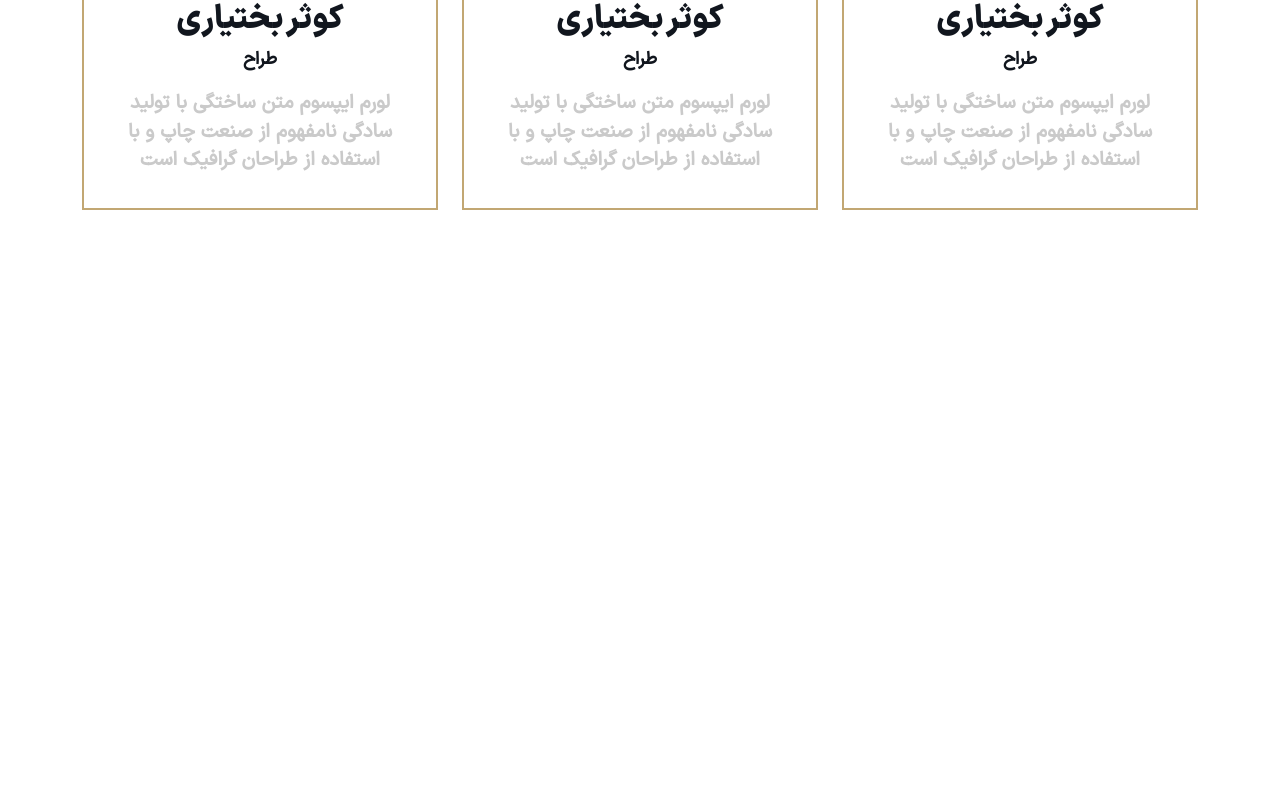
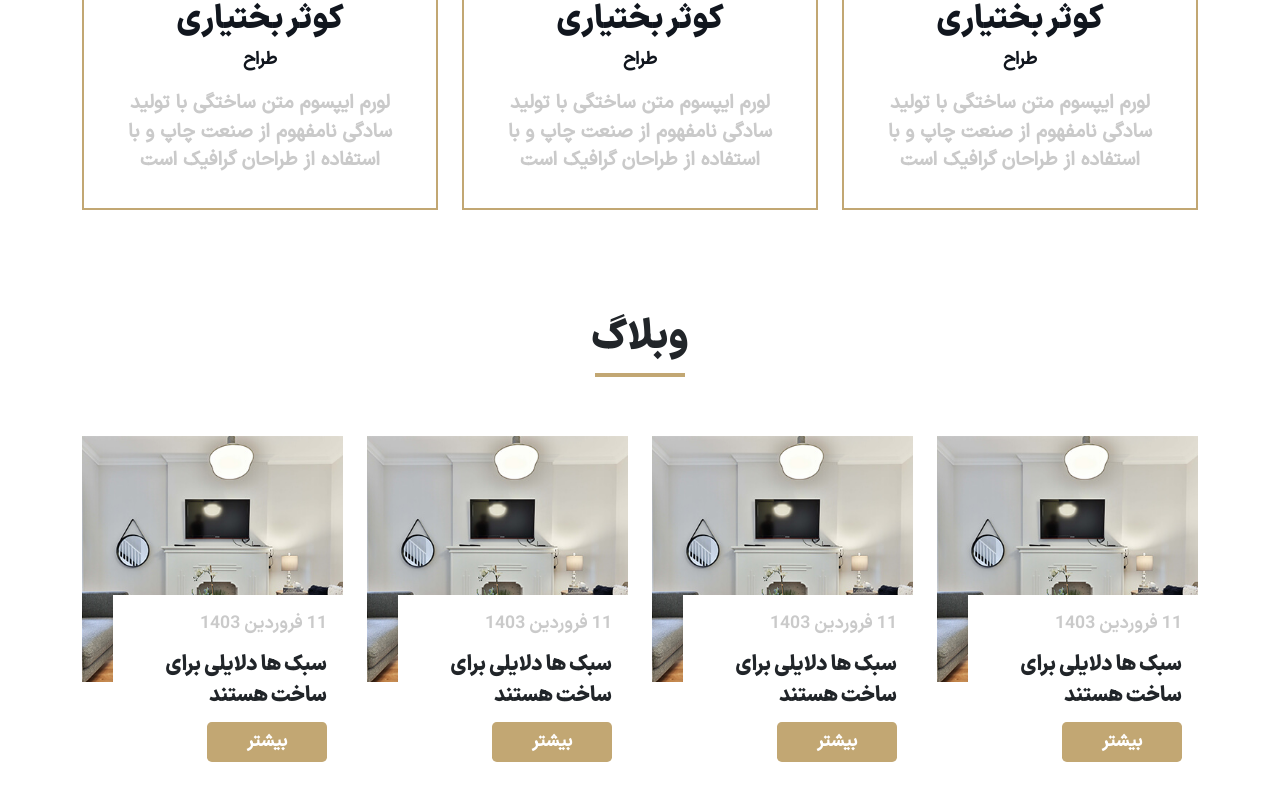
Before and after one commit to mohammadmehdidalvandii/sofast-homeShop, a Next.js app: page / in a window 1280 px wide. Shown: the part 3649-4449 px from the top of the page. Before the commit the page ends 4027 px from the top, so only its background shows below. Built offline with nearby package versions, Linux system fonts and the light colour scheme.

Commit message:
create section blog fot home-page

```diff
--- /dev/null
+++ b/src/app/components/template/home/Blog/Blog.js
@@ -0,0 +1,35 @@
+import React from 'react';
+import style from './Blog.module.css';
+import Title from '@/app/components/module/Title/Title';
+import BlogCard from '@/app/components/module/BlogCard/BlogCard';
+
+
+function Blog() {
+  return (
+    <section className={style.blog}>
+        <div className="container">
+            <div className="row">
+                <div className="col-12">
+                    <Title title='وبلاگ'/>
+                </div>
+            </div>
+            <div className="row mt-5">
+                <div className="col-lg-3 col-md-4 col-sm-6 col-xs-12">
+                    <BlogCard/>
+                </div>
+                <div className="col-lg-3 col-md-4 col-sm-6 col-xs-12">
+                    <BlogCard/>
+                </div>
+                <div className="col-lg-3 col-md-4 col-sm-6 col-xs-12">
+                    <BlogCard/>
+                </div>
+                <div className="col-lg-3 col-md-4 col-sm-6 col-xs-12">
+                    <BlogCard/>
+                </div>
+            </div>
+        </div>
+    </section>
+  )
+}
+
+export default Blog
--- /dev/null
+++ b/src/app/components/template/home/Blog/Blog.module.css
@@ -0,0 +1,5 @@
+.blog{
+    display: block;
+    width: 100%;
+    margin-top: 5rem;
+}
--- a/src/app/page.js
+++ b/src/app/page.js
@@ -6,6 +6,7 @@ import Product from './components/template/home/Product/Product'
 import Order from './components/template/home/Order/Order'
 import Score from './components/template/home/Score/Score'
 import Comments from './components/template/home/Comments/Comments'
+import Blog from './components/template/home/Blog/Blog'
 
 function page() {
   return (
@@ -17,6 +18,7 @@ function page() {
       <Order/>
       <Score/>
       <Comments/>
+      <Blog/>
       <br /><br /><br /><br /><br /><br />
     </>
   )
```
Also changed, not shown: public/images/blog.jpg (added).
